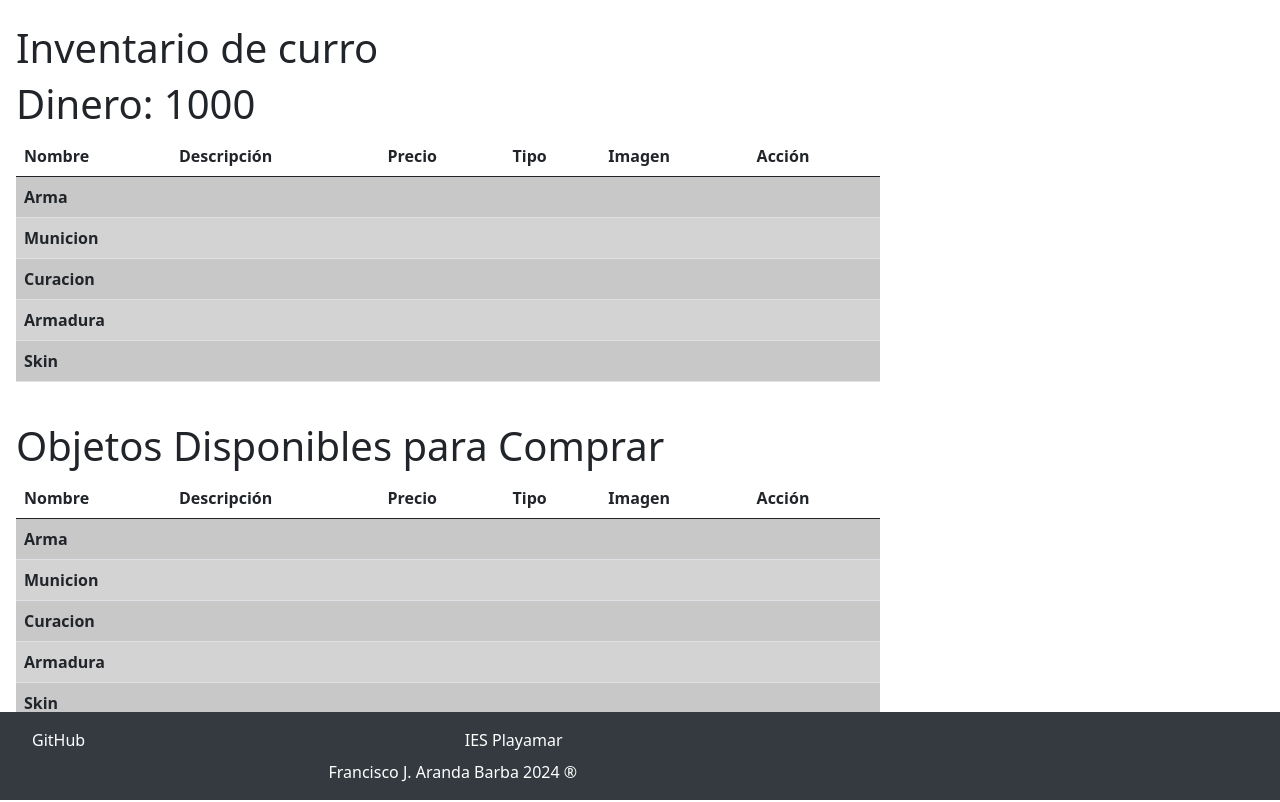
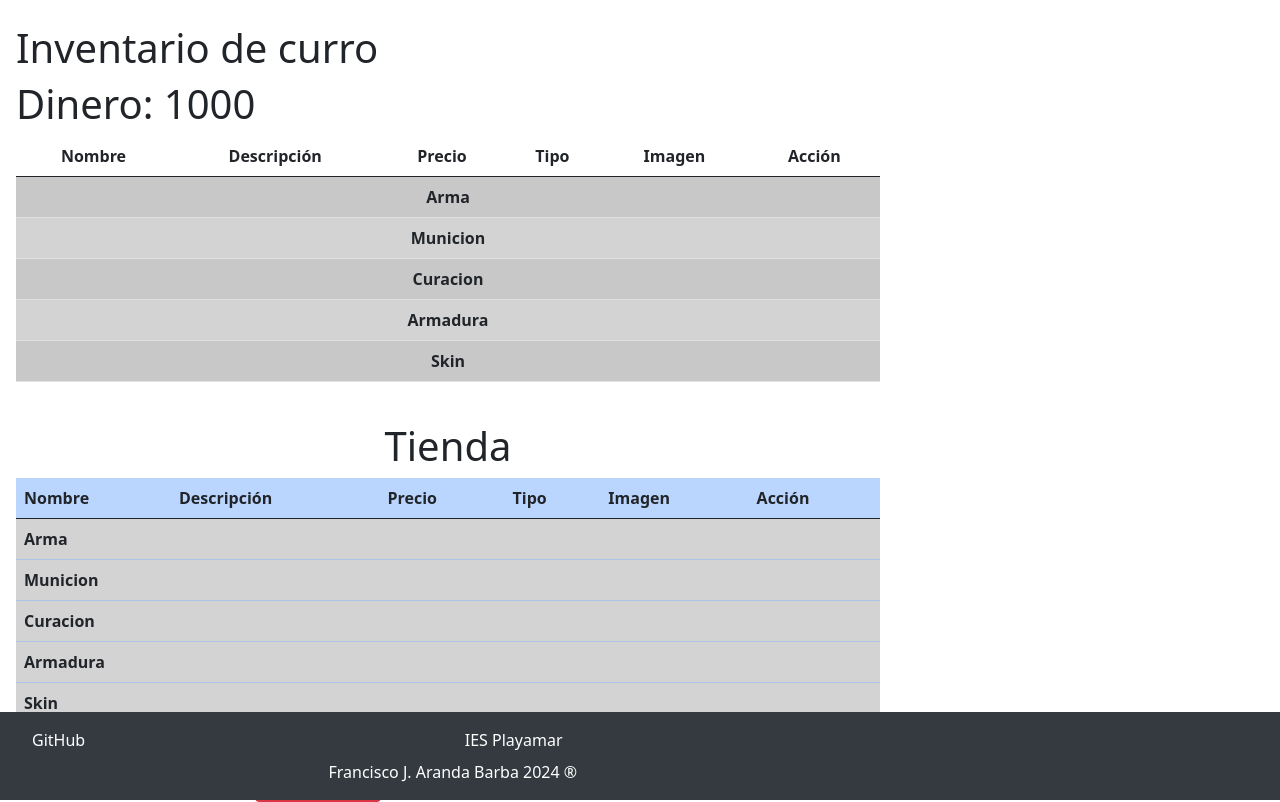
Before and after one commit to FJAB1992/TFG_PS, a Django app: page /tienda/ in a window 1280 px wide. Run offline with Django 5.2, Linux system fonts and the light colour scheme; a user stored in the database is signed in; data comes from the database, SQL or seed files in the repository; some libraries are stand-ins or nearby versions.

Commit message:
template0011

```diff
--- a/tfg_ps_app/templates/tienda.html
+++ b/tfg_ps_app/templates/tienda.html
@@ -11,7 +11,7 @@
 <div class="container mt-4">
     <h1>Inventario de {{ jugador.user.username }}</h1>
     <h1>Dinero: {{ jugador.dinero }}</h1>
-    <table class="table table-striped">
+    <table class="text-center table table-striped">
         <thead>
             <tr>
                 <th>Nombre</th>
@@ -53,16 +53,17 @@
         </tbody>
     </table>
     <br/>
-    <h1>Objetos Disponibles para Comprar</h1>
-    <table class="table table-striped">
+    <h1 class="text-center">Tienda</h1>
+    <div class="table-responsive">
+    <table class="table table-primary">
         <thead>
             <tr>
-                <th>Nombre</th>
-                <th>Descripción</th>
-                <th>Precio</th>
-                <th>Tipo</th>
-                <th>Imagen</th>
-                <th>Acción</th>
+                <th scope="col" >Nombre</th>
+                <th scope="col">Descripción</th>
+                <th scope="col">Precio</th>
+                <th scope="col">Tipo</th>
+                <th scope="col">Imagen</th>
+                <th scope="col">Acción</th>
             </tr>
         </thead>
         <tbody>
@@ -70,7 +71,7 @@
             <tr>
                 <td colspan="6" style="background-color: lightgrey;"><strong>{{ tipo.tipo_objeto }}</strong></td>
             </tr>
-            {% for objeto in tipo.objetos %}
+            {% for objeto in object_list %}
             <tr>
                 <td>{{ objeto.nombre }}</td>
                 <td>{{ objeto.descripcion }}</td>
@@ -99,4 +100,5 @@
             {% endfor %}
         </tbody>
     </table>
+</div>
 {% endblock %}
```
